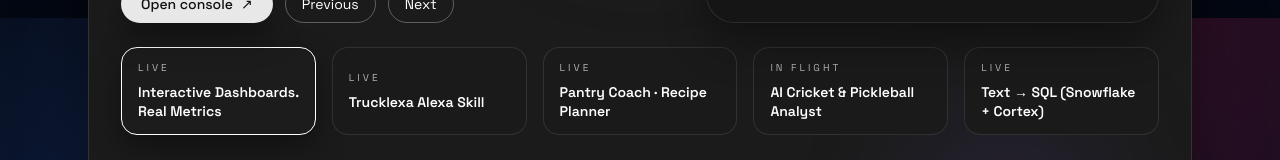
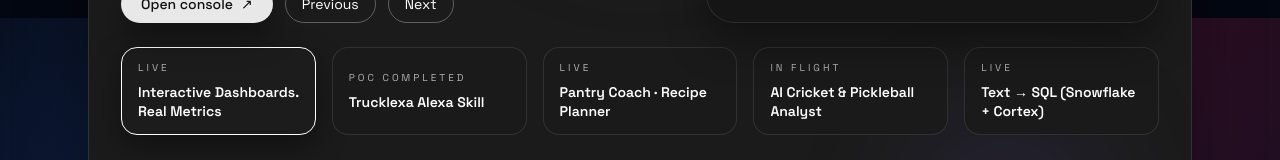
Before and after one commit to vchandrasekaran/venky-portfolio, a Next.js app: page / in a window 1280 px wide. Shown: the part 3182-3342 px from the top of the page. Built offline with nearby package versions, Linux system fonts and the light colour scheme.

Commit message:
Mark Trucklexa as POC completed

```diff
--- a/data/projects.ts
+++ b/data/projects.ts
@@ -27,8 +27,8 @@
     title: 'Trucklexa Alexa Skill',
     desc: 'Voice-enabled load booking assistant built with Node.js, Python, and AWS Lambda.',
     href: '/projects/trucklexa',
-    tag: 'LIVE',
-    status: 'Live',
+    tag: 'POC COMPLETED',
+    status: 'Prototype',
     highlights: [
       'Hands-free brokerage workflow that reduces booking steps dramatically',
       'Alexa + Lambda workflow pipes requests into Truckstop APIs securely',
```
